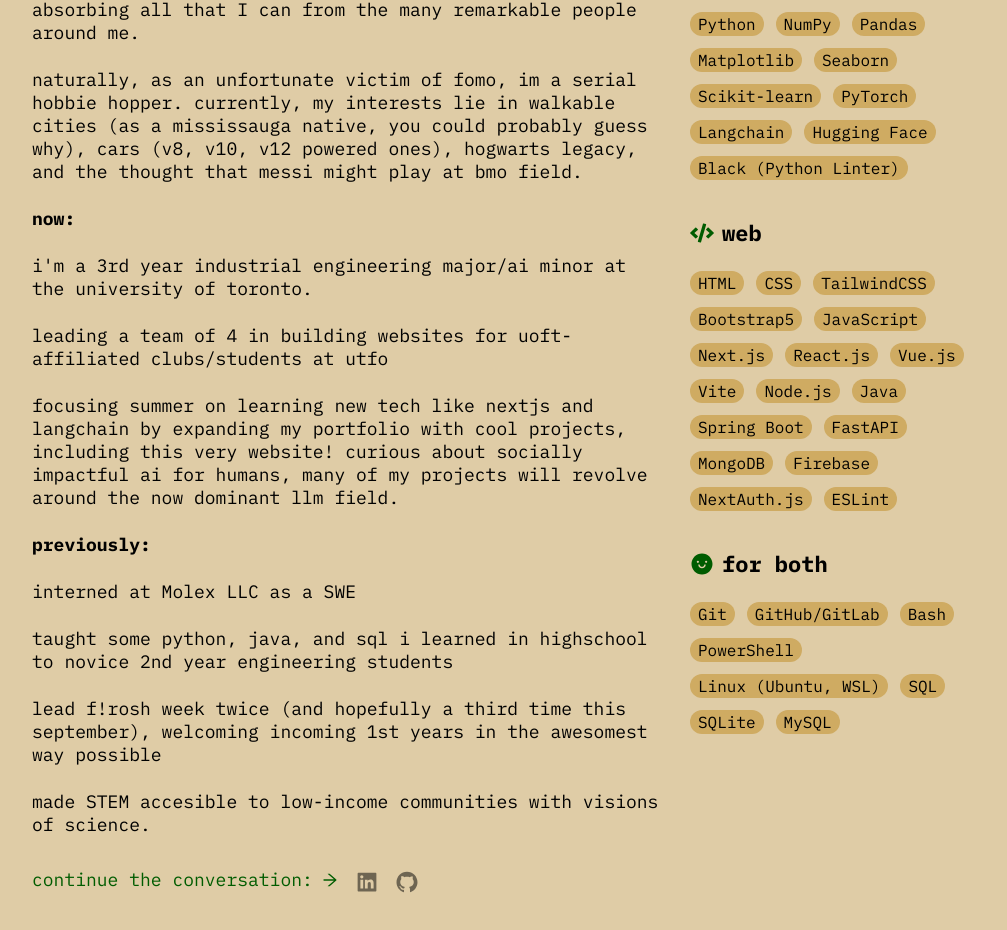
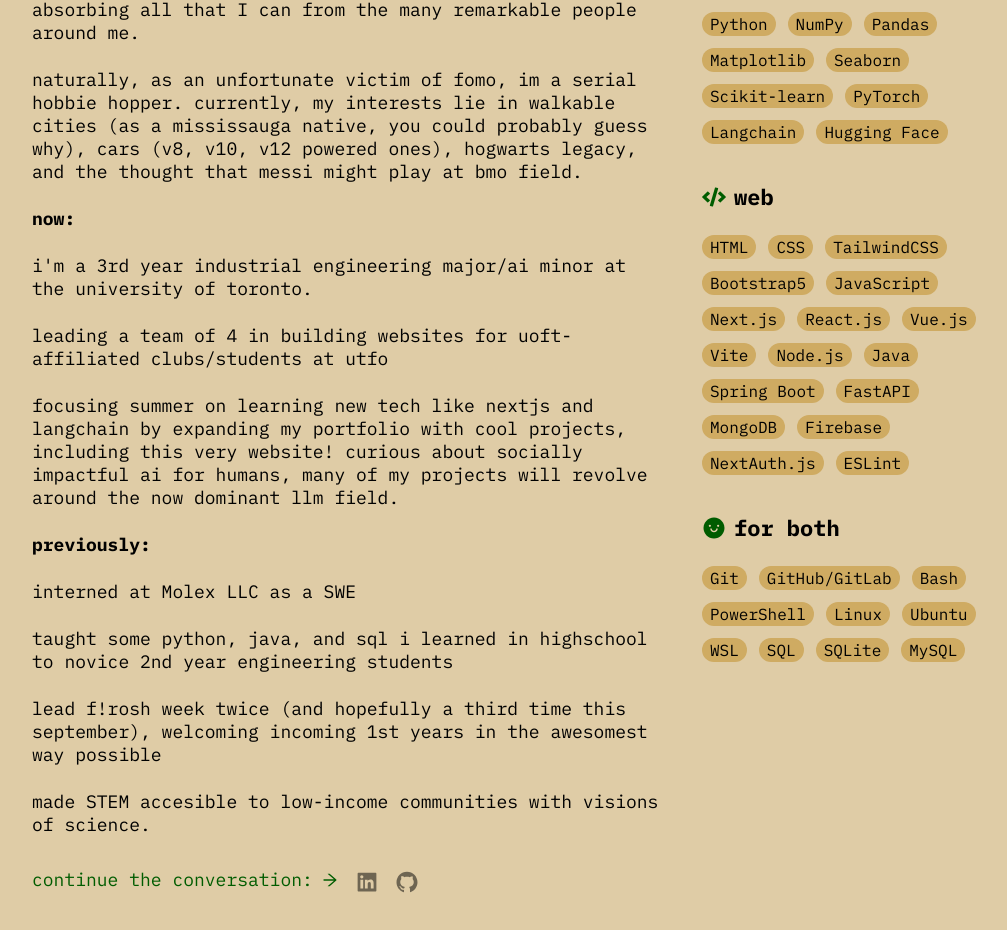
Before and after one commit to osman-sultan/osmansultan, a Next.js app: page / in a window 1280 px wide. Shown: the part 1259-2189 px from the top of the page, without its empty margins (159-1166 px from the left). Built offline with nearby package versions, Linux system fonts and the light colour scheme.

Commit message:
last try

```diff
--- a/components/home/about/Stats.tsx
+++ b/components/home/about/Stats.tsx
@@ -25,7 +25,6 @@
             <span className="chip">PyTorch</span>
             <span className="chip">Langchain</span>
             <span className="chip">Hugging Face</span>
-            <span className="chip">Black (Python Linter)</span>
           </div>
         </div>
       </Reveal>
@@ -68,7 +67,9 @@
             <span className="chip">GitHub/GitLab</span>
             <span className="chip">Bash</span>
             <span className="chip">PowerShell</span>
-            <span className="chip">Linux (Ubuntu, WSL)</span>
+            <span className="chip">Linux</span>
+            <span className="chip">Ubuntu</span>
+            <span className="chip">WSL</span>
             <span className="chip">SQL</span>
             <span className="chip">SQLite</span>
             <span className="chip">MySQL</span>
--- a/components/home/about/stats.module.scss
+++ b/components/home/about/stats.module.scss
@@ -1,8 +1,5 @@
 .stats {
-  position: relative;
-  @media (max-width: 768px) {
-    padding: 0 1.2rem 2.4rem;
-  }
+  padding: 0 1.2rem 2.4rem;
 }
 
 .statColumn {
```
